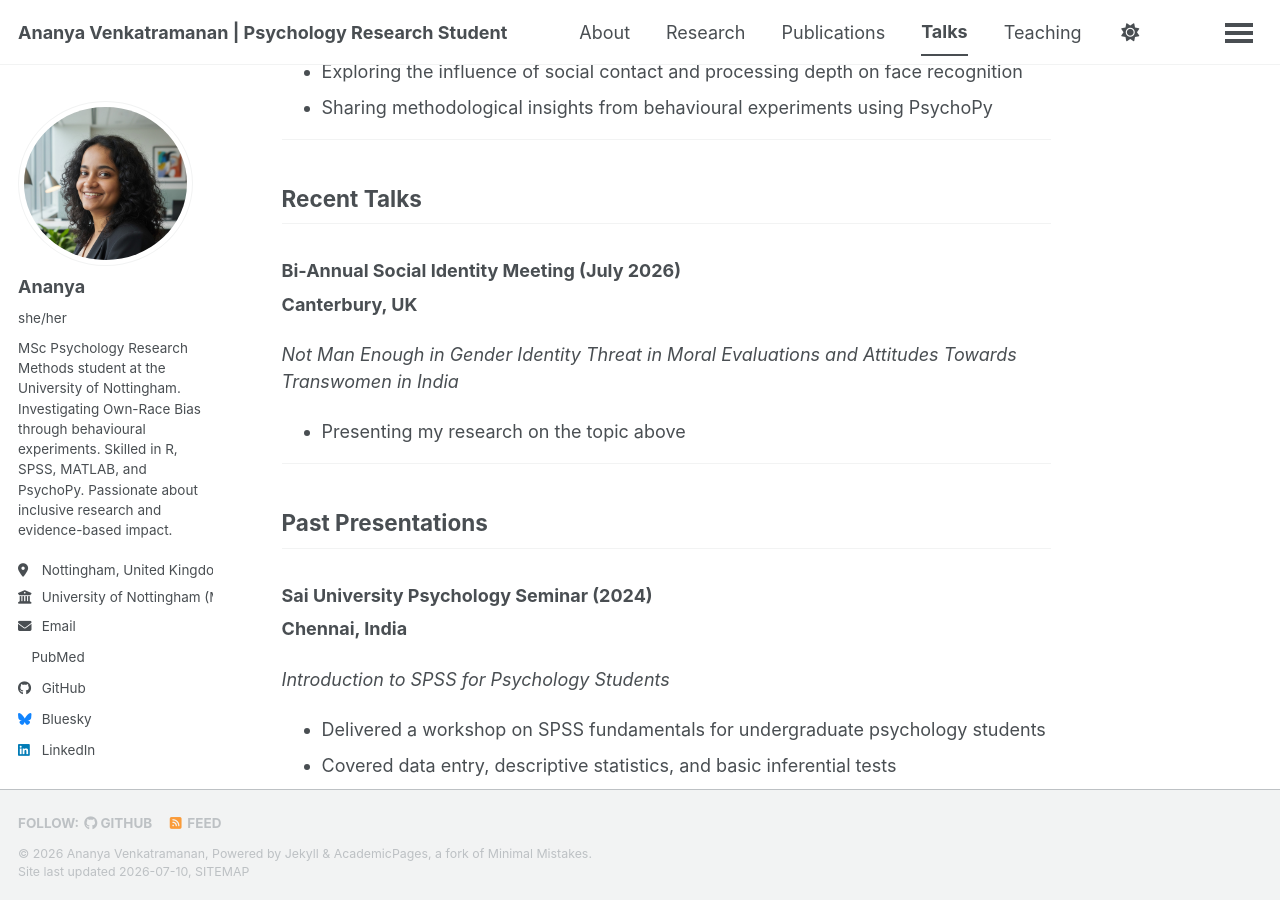
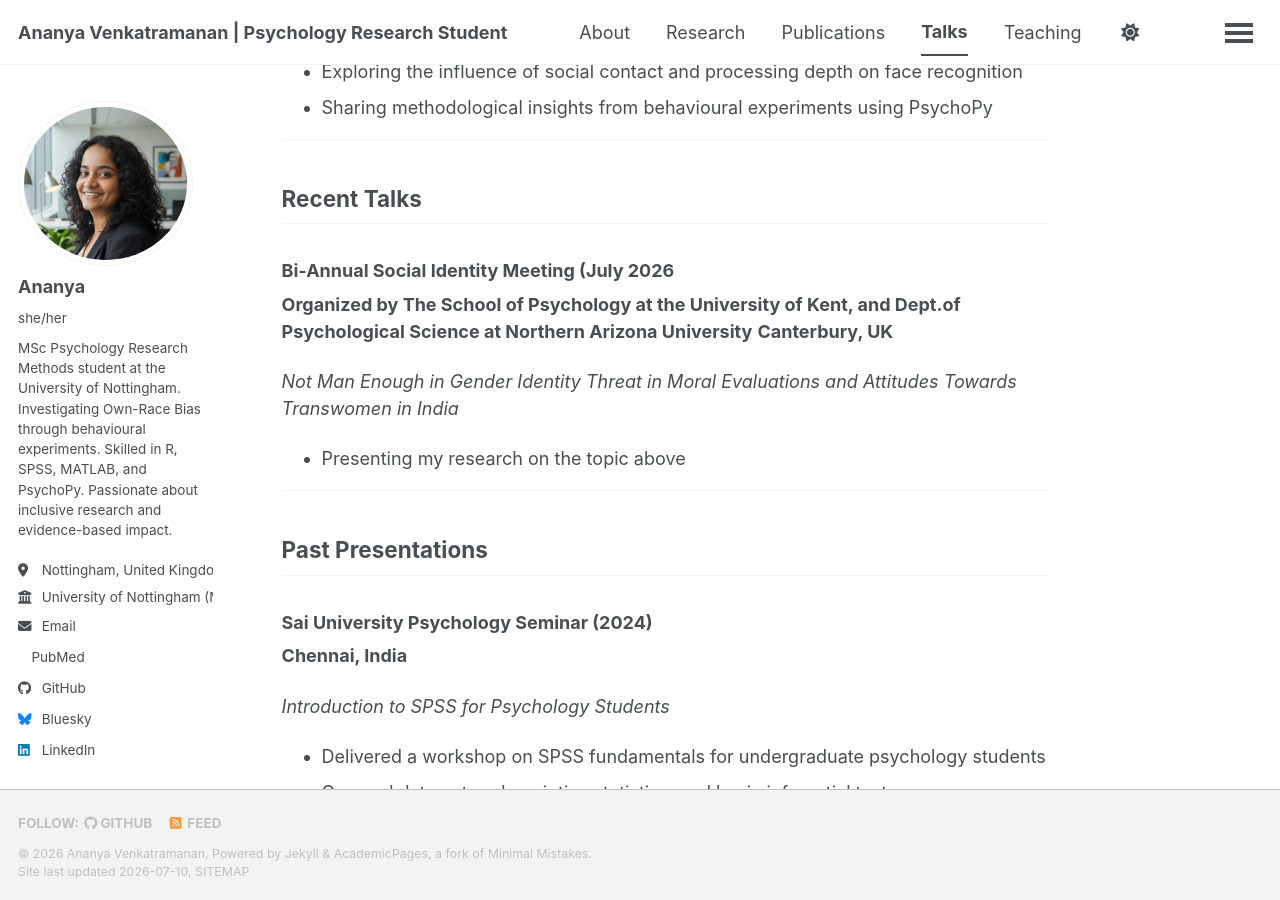
Before and after one commit to ananyav3003/ananyav3003.github.io, a Jekyll site: the page built from _pages/talks.md, in a window 1280 px wide and 900 px high, scrolled down 373 px. Built offline with Jekyll 4.4.1, drawn with Linux system fonts in a browser that asks for light colours; a style sheet for code colours, icons or effects is not loaded.

Commit message:
Update recent talks section with new entry-updating org info
Added details about the Bi-Annual Social Identity Meeting.

```diff
--- a/_pages/talks.md
+++ b/_pages/talks.md
@@ -18,7 +18,8 @@ layout: single
 ---
 ## Recent Talks
 
-### Bi-Annual Social Identity Meeting (July 2026)
+### Bi-Annual Social Identity Meeting (July 2026
+**Organized by  The School of Psychology at the University of Kent, and Dept.of Psychological Science at Northern Arizona University**
 **Canterbury, UK**
 
 *Not Man Enough in Gender Identity Threat in Moral Evaluations and Attitudes Towards Transwomen in India*
```
